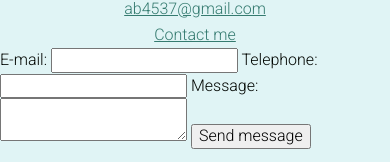
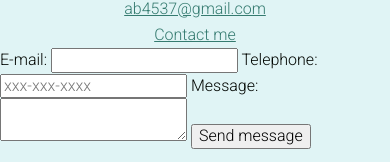
Before and after one commit to berryb0y/AndrewB, a plain HTML site: page contact.html in a window 390 px wide. Shown: the part 404-566 px from the top of the page. Drawn offline with Linux system fonts and the light colour scheme.

Commit message:
phone # placeholder
adding in placeholder for phone number

```diff
--- a/contact.html
+++ b/contact.html
@@ -74,7 +74,12 @@
       <input id="email" type="email" required />
 
       <label for="phone-number" class="standard-label">Telephone: </label>
-      <input id="phone-number" type="tel" pattern="d{3}[\-]\d{3}[\-]\d{4}" />
+      <input
+        id="phone-number"
+        type="tel"
+        pattern="d{3}[\-]\d{3}[\-]\d{4}"
+        placeholder="xxx-xxx-xxxx"
+      />
 
       <label for="message" class="standard-label">Message: </label>
       <textarea id="message" maxlength="240" required></textarea>
```
